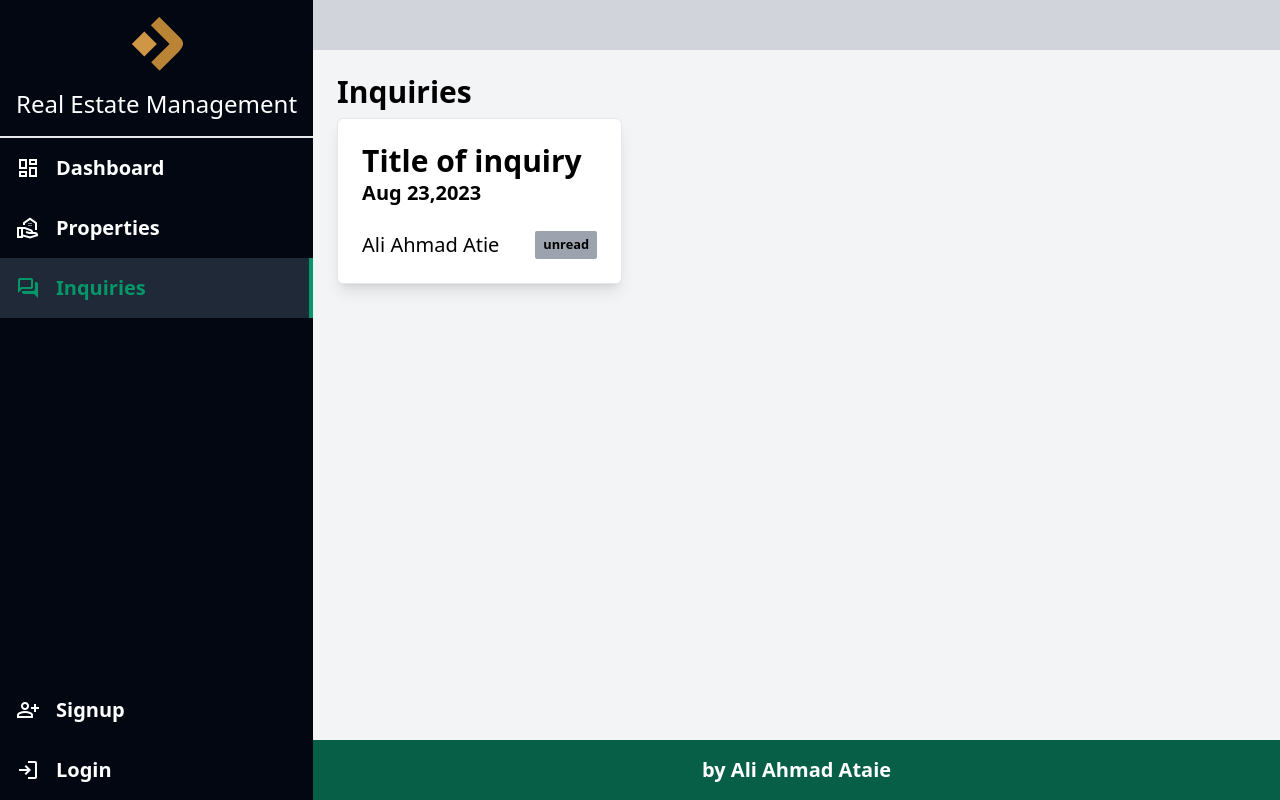
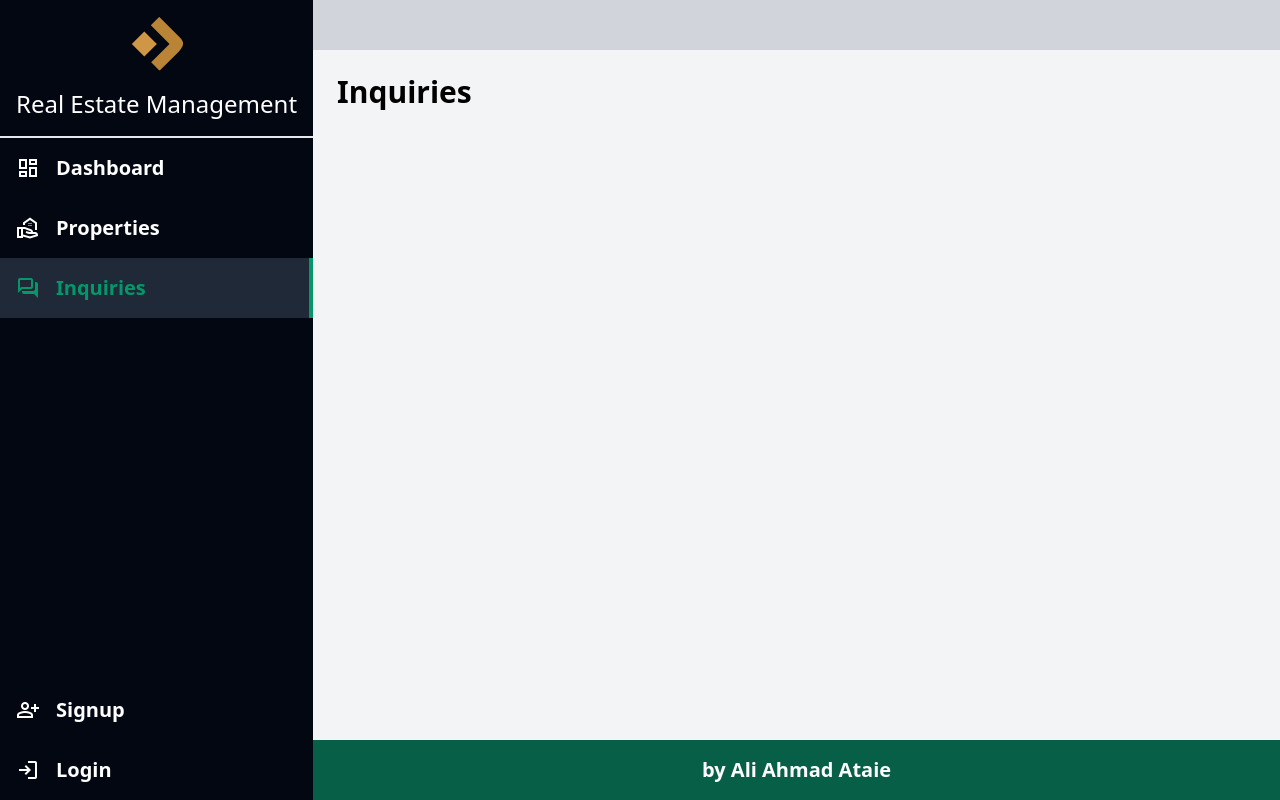
Before and after one commit to iamaliataie/vue-dashboard, a Vue app: page /inquiry in a window 1280 px wide. Built offline with nearby package versions, Linux system fonts and the light colour scheme.

Commit message:
create inquiry item component

```diff
--- /dev/null
+++ b/src/components/InquiryItem.vue
@@ -0,0 +1,17 @@
+<script setup>
+
+</script>
+
+<template>
+    <div class="shadow-lg p-6 rounded-md bg-white border">
+        <h1 class="text-3xl font-bold">Title of inquiry</h1>
+        <p class="text-xl font-semibold">Aug 23,2023</p>
+        <div class="flex justify-between items-center mt-6">
+            <p class="text-xl">Ali Ahmad Atie</p>
+            <small class="px-2 py-1 bg-gray-400 font-semibold rounded-sm">unread</small>
+        </div>
+    </div>
+</template>
+
+
+<style scoped></style>
--- a/src/views/InquiryView.vue
+++ b/src/views/InquiryView.vue
@@ -5,14 +5,7 @@
         <div
           class="grid grid-cols-1 sm:grid-cols-2 lg:grid-cols-3 gap-8"
         >
-         <div class="shadow-lg p-6 rounded-md bg-white border">
-            <h1 class="text-3xl font-bold">Title of inquiry</h1>
-            <p class="text-xl font-semibold">Aug 23,2023</p>
-            <div class="flex justify-between items-center mt-6">
-              <p class="text-xl">Ali Ahmad Atie</p>
-              <small class="px-2 py-1 bg-gray-400 font-semibold rounded-sm">unread</small>
-            </div>
-         </div>
+
         </div>
       </div>
     </div>
```
